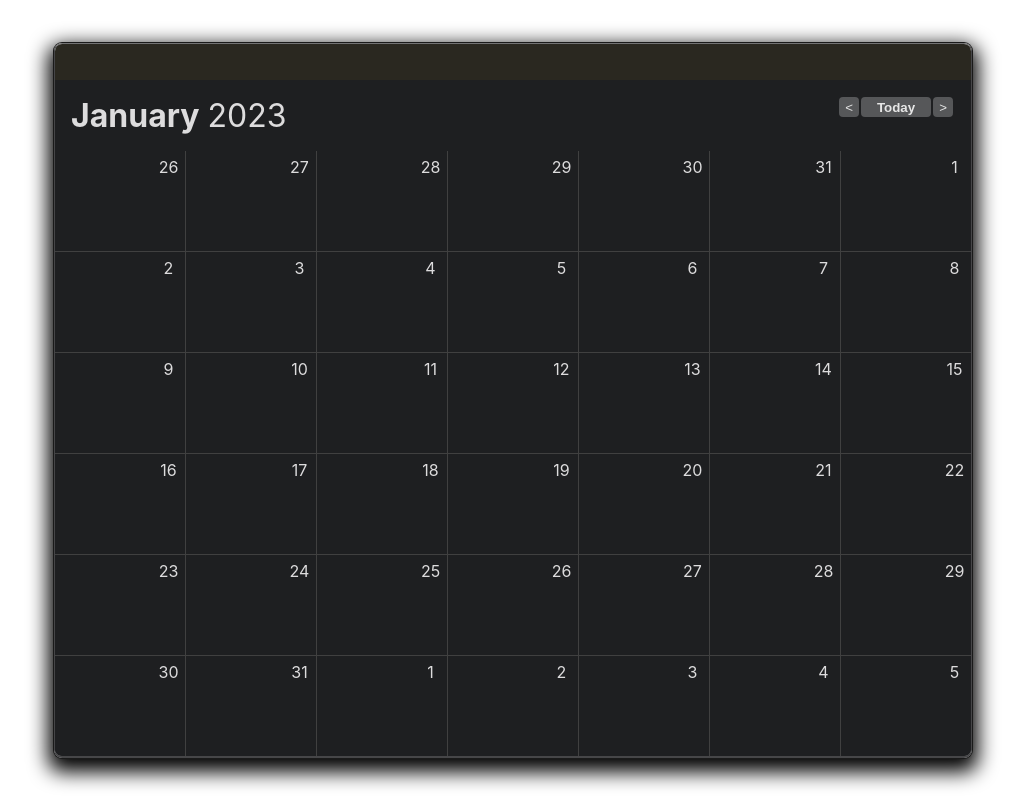
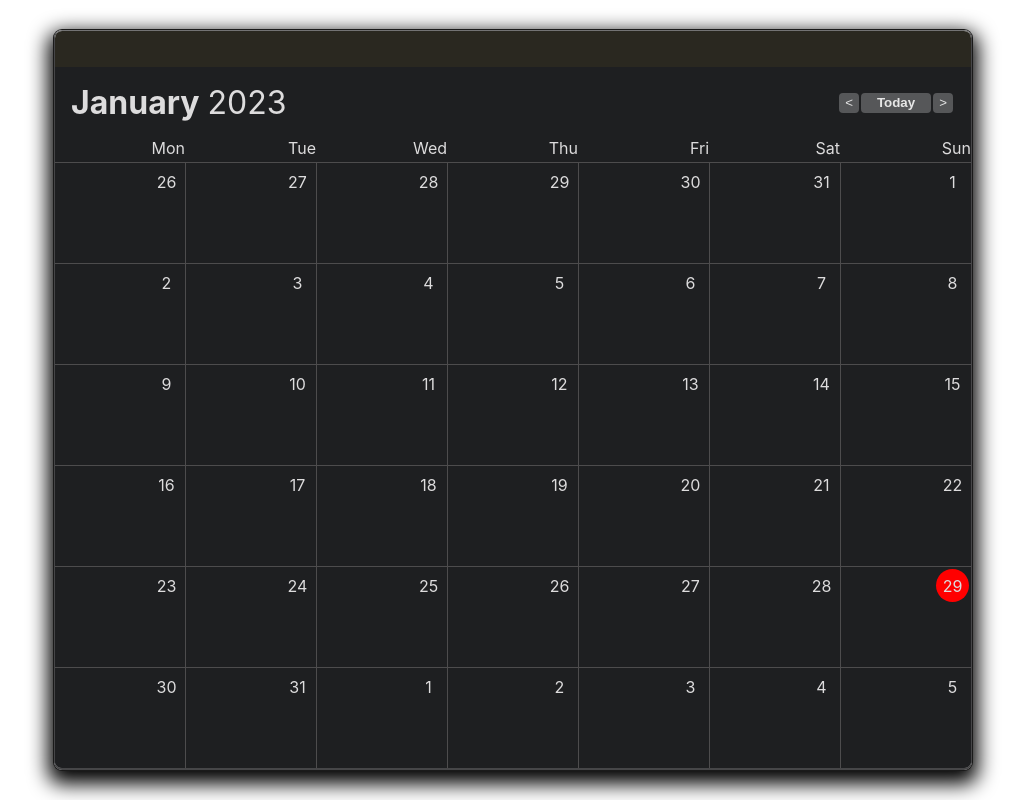
Before and after one commit to anton-iskryk/react_calendar, a React (Create React App) app: page / in a window 1280 px wide. Shown: the whole page, without its empty margins (127-1152 px from the left). Built offline with nearby package versions, Linux system fonts and the light colour scheme.

Commit message:
add week header

```diff
--- a/src/components/App/App.tsx
+++ b/src/components/App/App.tsx
@@ -1,4 +1,4 @@
-import React from 'react';
+import React, { useState } from 'react';
 import './App.css';
 // eslint-disable-next-line import/no-extraneous-dependencies
 import moment from 'moment';
@@ -19,18 +19,36 @@ const ShadowWrapper = styled('div')`
 
 export const App: React.FC = () => {
   moment.updateLocale('en', { week: { dow: 1 } });
-  const today = moment();
+  // const today = moment();
+  const [today, setToday] = useState(moment());
   const startDay: moment.Moment = today
     .clone()
     .startOf('month')
     .startOf('week');
 
-  window.moment = moment;
+  // window.moment = moment;
+
+  const prevHandler = () => {
+    setToday(prev => prev.clone().subtract(1, 'month'));
+  };
+
+  const todayHandler = () => {
+    setToday(moment());
+  };
+
+  const nextHandler = () => {
+    setToday(prev => prev.clone().add(1, 'month'));
+  };
 
   return (
     <ShadowWrapper>
       <Title />
-      <Monitor today={today} />
+      <Monitor
+        today={today}
+        prevHandler={prevHandler}
+        todayHandler={todayHandler}
+        nextHandler={nextHandler}
+      />
       <CalendarGrid startDay={startDay} />
     </ShadowWrapper>
   );
--- a/src/components/CalendarGrid/CalendarGrid.tsx
+++ b/src/components/CalendarGrid/CalendarGrid.tsx
@@ -1,24 +1,27 @@
 /* eslint-disable import/no-extraneous-dependencies */
 import React from 'react';
+import moment from 'moment';
 import styled from 'styled-components';
+import { CellProps } from '../../types/CellProps/CellProps';
 
-const GridWrapper = styled.div`
+const GridWrapper = styled.div<CellProps>`
   display: grid;
   grid-template-columns: repeat(7, 1fr);
-  grid-template-rows: repeat(6, 1fr);
+  /* grid-template-rows: repeat(6, 1fr); */
   grid-gap: 1px;
-  background-color: #404040;
+  background-color: ${props => (props.isHeader ? '#1e1f21' : '#4d4c4d')};
+  ${props => (props.isHeader && 'border-bottom: 1px solid #4d4c4d')};
 `;
 
-const CellWrapper = styled.div`
+const CellWrapper = styled.div<CellProps>`
+  min-height: ${props => (props.isHeader ? 24 : 100)}px;
   min-width: 130px;
-  min-height: 100px;
   background-color: #1e1f21;
   color: #dddcdd;
-  cursor: pointer;
+  cursor: ${props => (props.isHeader ? 'default' : 'pointer')};
 
   &:hover {
-    background-color: #464646;
+    background-color: ${props => (props.isHeader ? '#1e1f21' : '#585858')};
   }
 `;
 
@@ -33,6 +36,17 @@ const DayWrapper = styled.div`
   justify-content: center;
   height: 33px;
   width: 33px;
+  margin: 2px;
+`;
+
+const CurrentDay = styled.div`
+  display: flex;
+  justify-content: center;
+  align-items: center;
+  width: 100%;
+  height: 100%;
+  background-color: red;
+  border-radius: 50%;
 `;
 
 type Props = {
@@ -40,26 +54,42 @@ type Props = {
 };
 
 export const CalendarGrid: React.FC<Props> = ({ startDay }) => {
-  // const totalDays = 42;
+  const totalDays = 42;
   const day = startDay.clone().subtract(1, 'day');
-  const daysArray = [...Array(42)].map(() => day.add(1, 'day').clone());
+  const daysArray = [...Array(totalDays)].map(() => day.add(1, 'day').clone());
+
+  const isCurrentDay = (dayy: moment.Moment) => moment().isSame(dayy, 'day');
 
   return (
+    <>
+      <GridWrapper isHeader>
+        {[...Array(7)].map((_, i) => (
+          <CellWrapper isHeader>
+            <RowInCell>
+              {moment().day(i + 1).format('ddd')}
+            </RowInCell>
+          </CellWrapper>
+        ))}
+      </GridWrapper>
+
       <GridWrapper>
         {
           daysArray.map((dayItem) => (
             <CellWrapper
-            key={dayItem.format('DDMMYYYY')}
+              key={dayItem.unix()}
             >
               <RowInCell>
                 <DayWrapper>
-                {dayItem.format('D')}
+                  {!isCurrentDay(dayItem) && dayItem.format('D')}
+                  {isCurrentDay(dayItem)
+                    && <CurrentDay>{dayItem.format('D')}</CurrentDay>}
                 </DayWrapper>
               </RowInCell>
             </CellWrapper>
           ))
         }
       </GridWrapper>
+    </>
   );
 };
 
--- a/src/components/Monitor/Monitor.tsx
+++ b/src/components/Monitor/Monitor.tsx
@@ -20,6 +20,11 @@ const TitleWrapper = styled(TextWrapper)`
   margin-right: 8px;
 `;
 
+const ButtonsWrapper = styled('div')`
+  display: flex;
+  align-items: center;
+`;
+
 const ButtonWrapper = styled('button')`
   border: unset;
   background-color:#565759;
@@ -37,20 +42,34 @@ const TodayButton = styled(ButtonWrapper)`
 
 type Props = {
   today: moment.Moment,
+  prevHandler: () => void,
+  todayHandler: () => void,
+  nextHandler: () => void,
 };
 
-export const Monitor: React.FC<Props> = ({ today }) => {
+export const Monitor: React.FC<Props> = ({
+  today,
+  prevHandler,
+  todayHandler,
+  nextHandler,
+}) => {
   return (
     <DivWrapper>
       <div>
         <TitleWrapper>{today.format('MMMM')}</TitleWrapper>
         <TextWrapper>{today.format('YYYY')}</TextWrapper>
       </div>
-      <div>
-        <ButtonWrapper> &lt; </ButtonWrapper>
-        <TodayButton>Today</TodayButton>
-        <ButtonWrapper> &gt; </ButtonWrapper>
-      </div>
+      <ButtonsWrapper>
+        <ButtonWrapper onClick={() => prevHandler()}>
+          &lt;
+        </ButtonWrapper>
+        <TodayButton onClick={() => todayHandler()}>
+          Today
+        </TodayButton>
+        <ButtonWrapper onClick={() => nextHandler()}>
+          &gt;
+        </ButtonWrapper>
+      </ButtonsWrapper>
     </DivWrapper>
   );
 };
--- a/src/components/Title/Title.tsx
+++ b/src/components/Title/Title.tsx
@@ -8,6 +8,6 @@ const DivWrapper = styled('div')`
 
 export const Title: React.FC = () => {
   return (
-    <DivWrapper></DivWrapper>
+    <DivWrapper />
   );
 };
--- /dev/null
+++ b/src/types/CellProps/CellProps.ts
@@ -0,0 +1,3 @@
+export interface CellProps {
+  isHeader?: boolean;
+}
```
Lines whose indentation alone changed are shown as unchanged.
